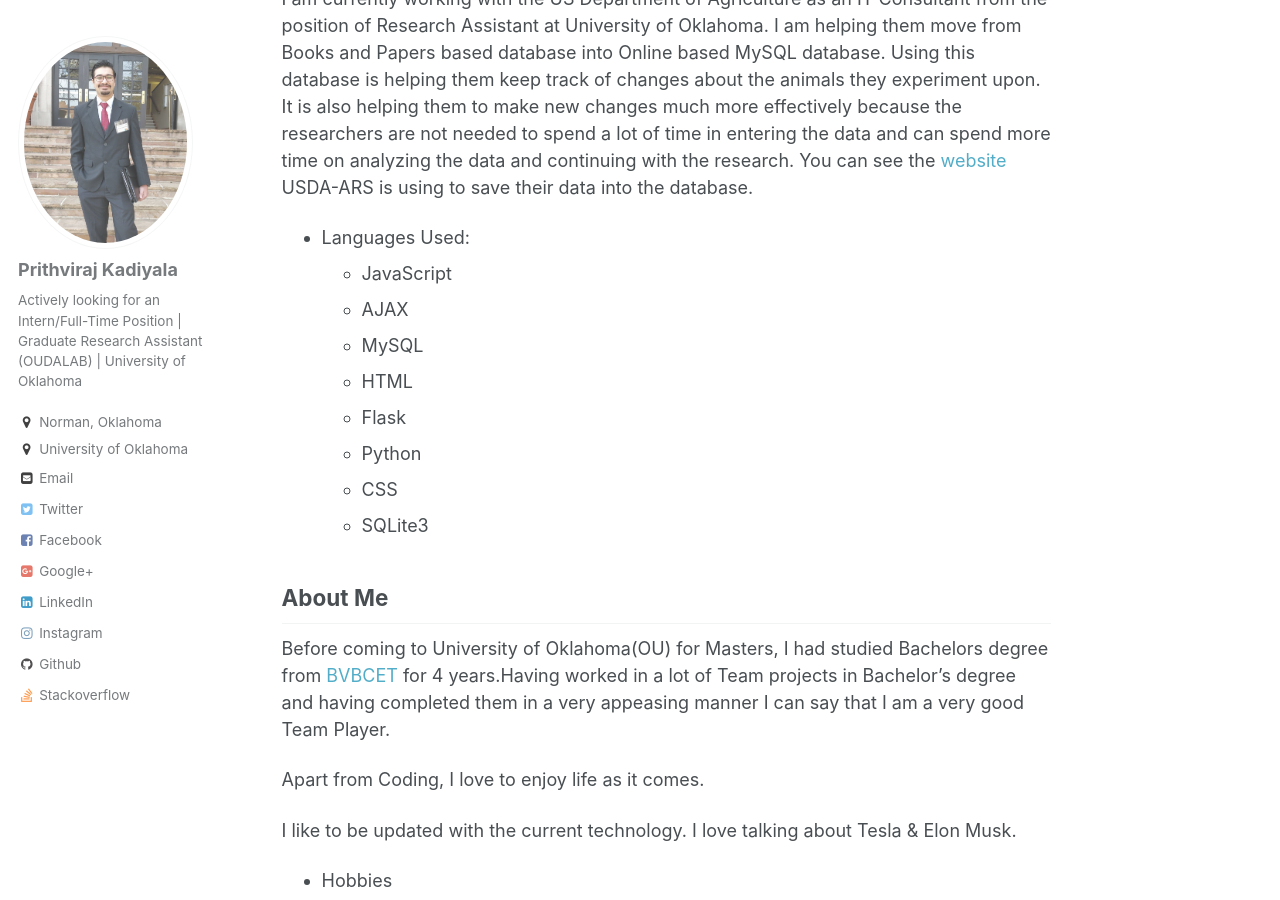
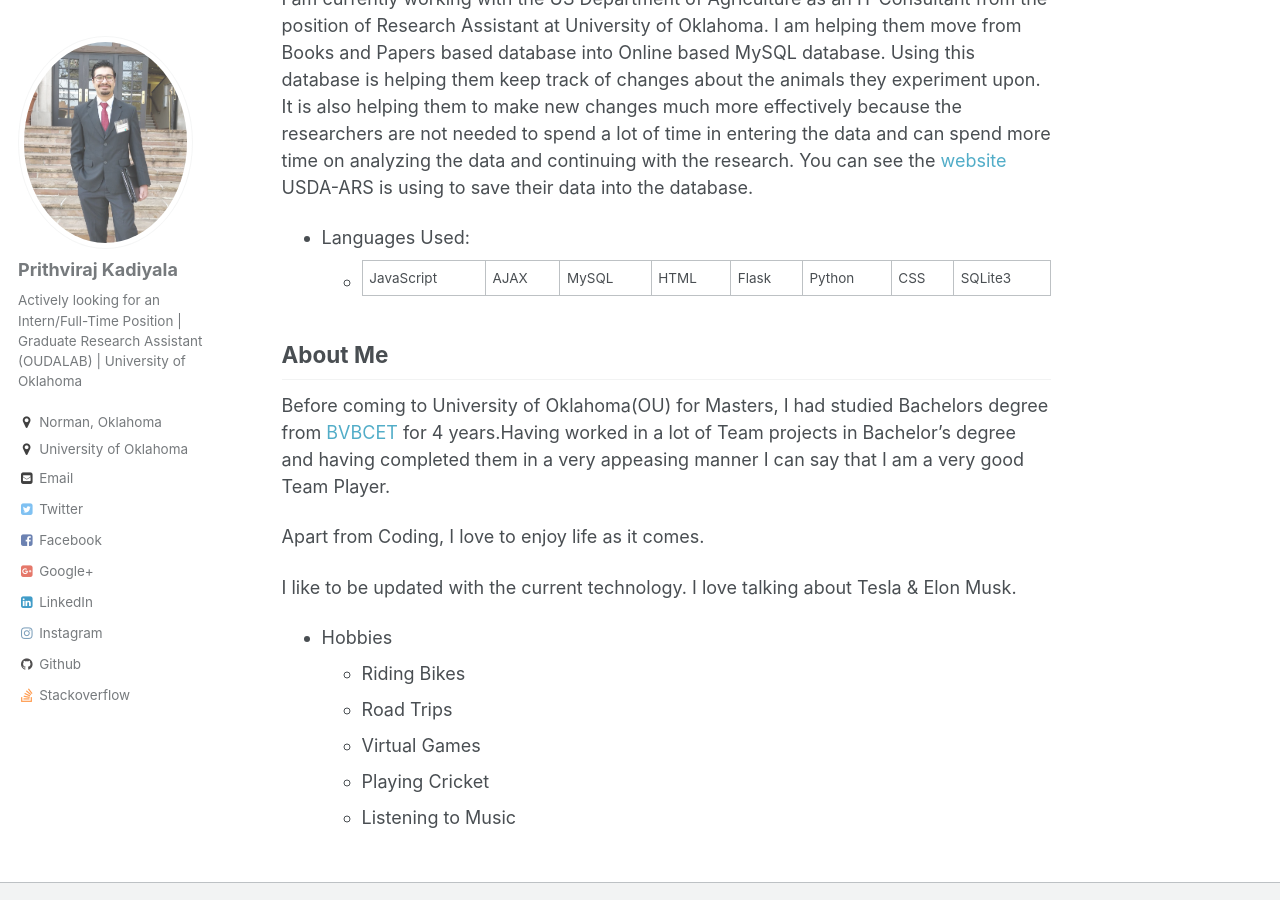
Before and after one commit to prithvirajkadiyala/prithvirajkadiyala.github.io, a Jekyll site: the page built from _pages/about.md, in a window 1280 px wide and 900 px high, scrolled down 348 px. Built offline with Jekyll 4.4.1, drawn with Linux system fonts in a browser that asks for light colours.

```diff
--- a/_pages/about.md
+++ b/_pages/about.md
@@ -14,14 +14,7 @@ I am a graduate computer engineering student at the University of Oklahoma(OU).
 I am currently working with the US Department of Agriculture as an IT Consultant from the position of Research Assistant at University of Oklahoma. I am helping them move from Books and Papers based database into Online based MySQL database. Using this database is helping them keep track of changes about the animals they experiment upon. It is also helping them to make new changes much more effectively because the researchers are not needed to spend a lot of time in entering the data and can spend more time on analyzing the data and continuing with the research. You can see the [website](livebarn.pythonanywhere.com) USDA-ARS is using to save their data into the database.
 
   * Languages Used:
-      * JavaScript
-      * AJAX
-      * MySQL
-      * HTML
-      * Flask
-      * Python
-      * CSS
-      * SQLite3
+      * JavaScript | AJAX | MySQL | HTML | Flask | Python | CSS | SQLite3
 
 ## About Me
 Before coming to University of Oklahoma(OU) for Masters, I had studied Bachelors degree from [BVBCET](https://www.kletech.ac.in/) for 4 years.Having worked in a lot of Team projects in Bachelor's degree and having completed them in a very appeasing manner I can say that I am a very good Team Player.
```
